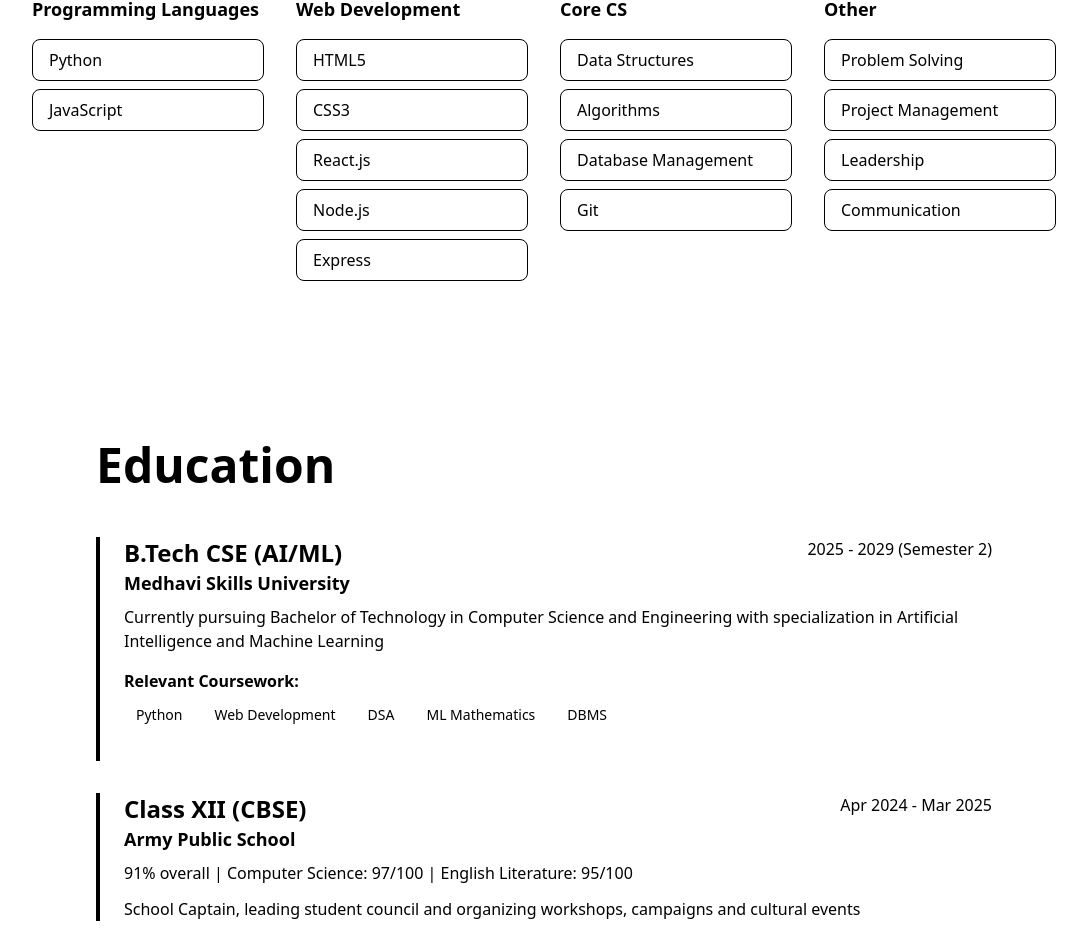
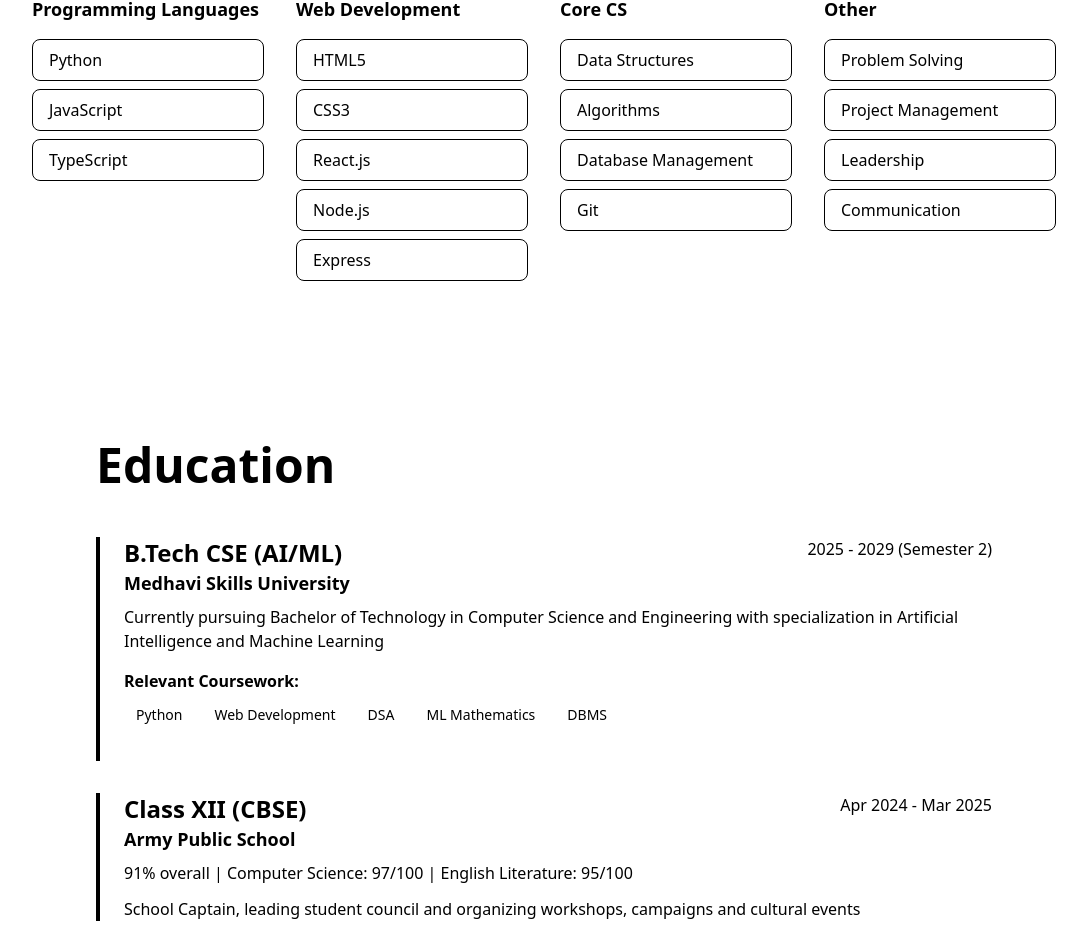
Before and after one commit to abhiraj75/Personal-Portfolio-Website, a Next.js app: page / in a window 1280 px wide. Shown: the part 2780-3716 px from the top of the page, without its empty margins (96-1183 px from the left). Built offline with nearby package versions, Linux system fonts and the light colour scheme.

Commit message:
added typescript

```diff
--- a/app/page.tsx
+++ b/app/page.tsx
@@ -40,7 +40,7 @@ export default function Portfolio() {
   ]
 
   const skills = {
-    'Programming Languages': ['Python', 'JavaScript'],
+    'Programming Languages': ['Python', 'JavaScript', 'TypeScript'],
     'Web Development': ['HTML5', 'CSS3', 'React.js', 'Node.js', 'Express'],
     'Core CS': ['Data Structures', 'Algorithms', 'Database Management', 'Git'],
     'Other': ['Problem Solving', 'Project Management', 'Leadership', 'Communication'],
```
